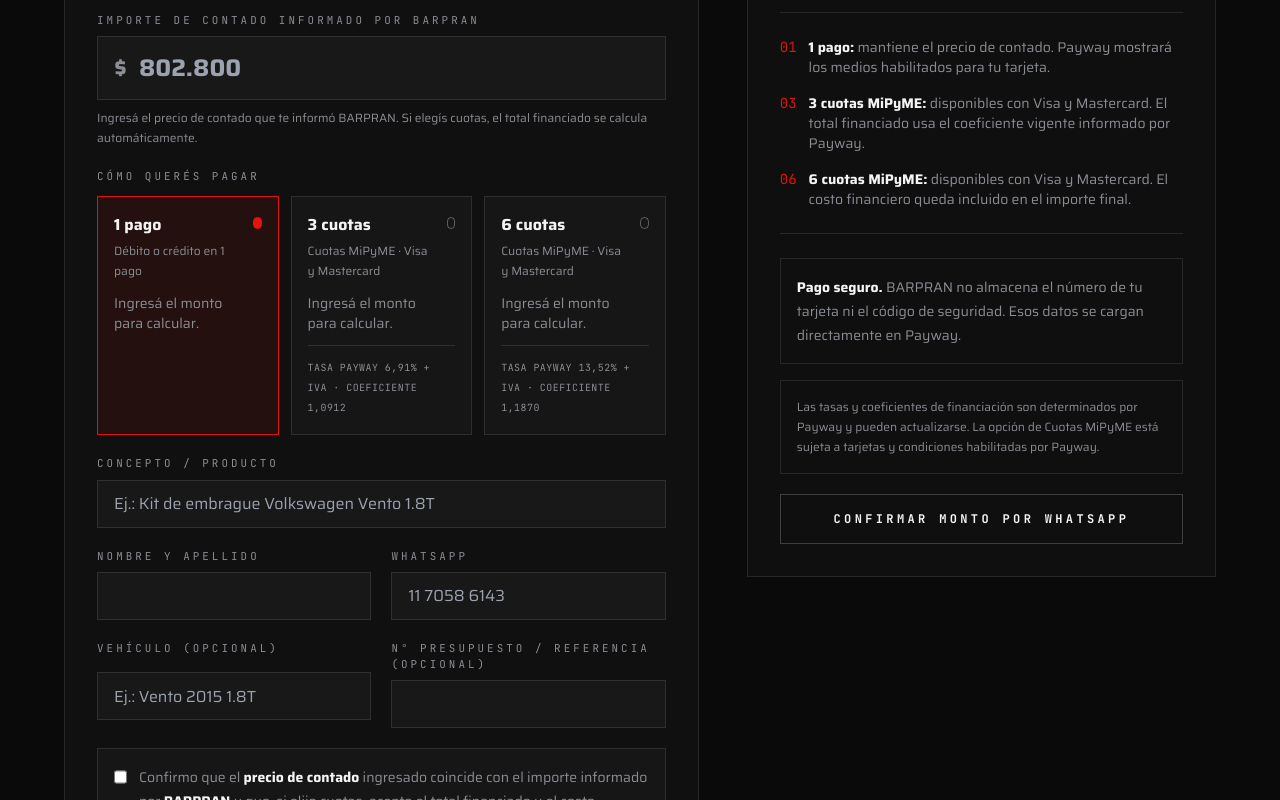
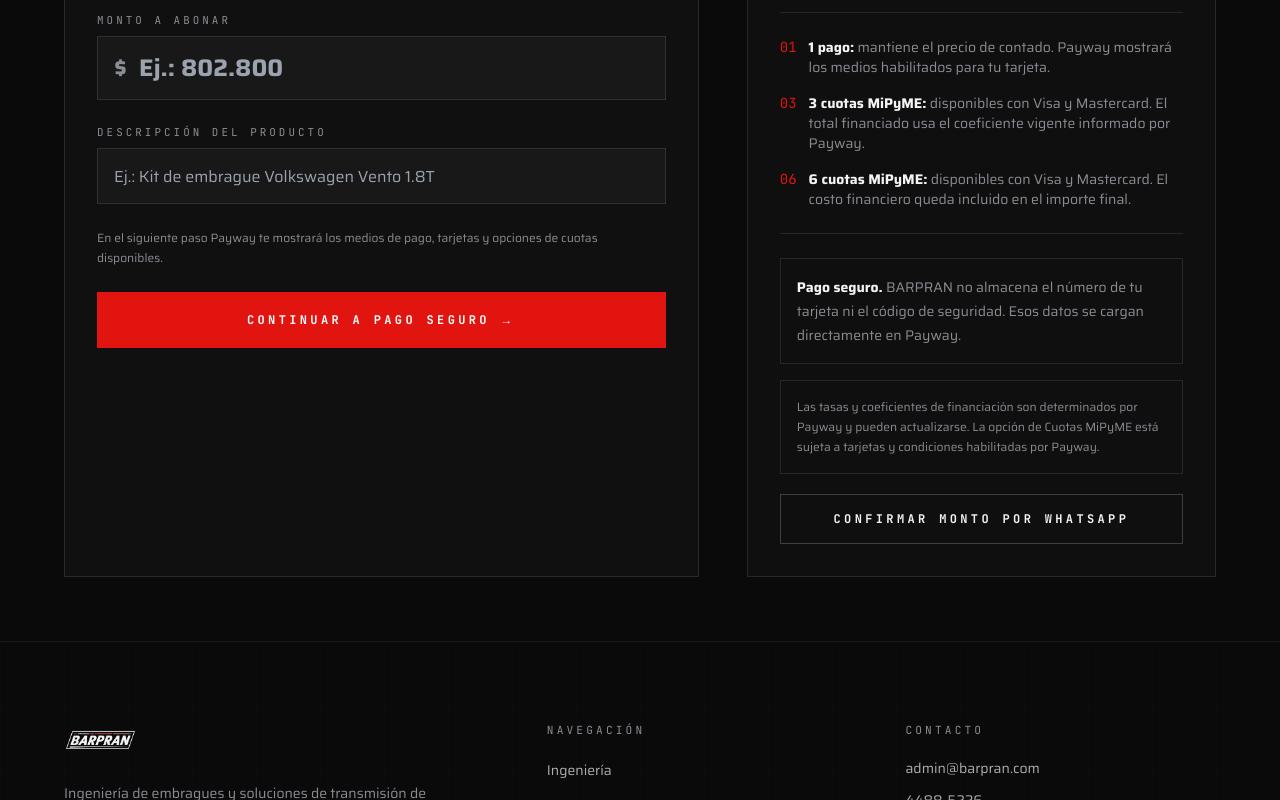
Before and after one commit to barpranembragues/barpran-website, a Next.js app: page /tienda in a window 1280 px wide. Shown: the part 960-1760 px from the top of the page. Built offline with nearby package versions, Linux system fonts and the light colour scheme.

Commit message:
Simplifica formulario de pago BARPRAN

```diff
--- a/src/app/tienda/PaymentForm.tsx
+++ b/src/app/tienda/PaymentForm.tsx
@@ -1,61 +1,11 @@
 "use client";
 
-import { useMemo, useState } from "react";
-
-type Plan = {
-  installments: 1 | 3 | 6;
-  coefficient: number;
-  label: string;
-  detail: string;
-  financing?: string;
-};
-
-type PaymentFormProps = {
-  plans: Plan[];
-};
-
-function parseArgentineAmount(value: string) {
-  const compact = value.replace(/\s/g, "").replace(/\$/g, "").replace(/[^0-9.,]/g, "");
-  if (!compact) return Number.NaN;
-
-  if (compact.includes(",")) {
-    const parts = compact.split(",");
-    if (parts.length !== 2 || parts[1].length > 2) return Number.NaN;
-    return Number(`${parts[0].replace(/\./g, "")}.${parts[1] || "0"}`);
-  }
-
-  const dotParts = compact.split(".");
-  if (dotParts.length === 2 && dotParts[1].length > 0 && dotParts[1].length <= 2) {
-    return Number(`${dotParts[0]}.${dotParts[1]}`);
-  }
-
-  return Number(compact.replace(/\./g, ""));
-}
-
-function money(value: number) {
-  return new Intl.NumberFormat("es-AR", {
-    style: "currency",
-    currency: "ARS",
-    minimumFractionDigits: 0,
-    maximumFractionDigits: 2,
-  }).format(value);
-}
-
-export default function PaymentForm({ plans }: PaymentFormProps) {
-  const [amount, setAmount] = useState("");
-  const [installments, setInstallments] = useState<1 | 3 | 6>(1);
-
-  const cashAmount = useMemo(() => parseArgentineAmount(amount), [amount]);
-  const selectedPlan = plans.find((plan) => plan.installments === installments) ?? plans[0];
-  const validAmount = Number.isFinite(cashAmount) && cashAmount > 0;
-  const financedTotal = validAmount ? cashAmount * selectedPlan.coefficient : 0;
-  const installmentValue = financedTotal / selectedPlan.installments;
-
+export default function PaymentForm() {
   return (
-    <form action="/api/payway/checkout" method="POST" className="mt-8 grid gap-5 sm:grid-cols-2">
-      <label className="grid gap-2 sm:col-span-2">
-        <span className="font-mono text-[0.68rem] uppercase tracking-mega text-ash">Importe de contado informado por BARPRAN</span>
-        <div className="flex h-16 items-center border border-white/10 bg-white/[0.035] focus-within:border-barpran">
+    <form action="/api/payway/checkout" method="POST" className="mt-8 grid gap-6">
+      <label className="grid gap-2">
+        <span className="font-mono text-[0.68rem] uppercase tracking-mega text-ash">Monto a abonar</span>
+        <div className="flex h-16 items-center border border-white/10 bg-white/[0.035] transition-colors focus-within:border-barpran">
           <span className="pl-4 text-2xl font-bold text-ash">$</span>
           <input
             required
@@ -63,77 +13,15 @@
             inputMode="decimal"
             name="monto"
             maxLength={18}
-            placeholder="802.800"
+            placeholder="Ej.: 802.800"
             autoComplete="off"
-            value={amount}
-            onChange={(event) => setAmount(event.target.value)}
             className="h-full min-w-0 flex-1 bg-transparent px-3 text-2xl font-bold text-bone outline-none"
           />
         </div>
-        <span className="text-xs leading-5 text-ash">Ingresá el precio de contado que te informó BARPRAN. Si elegís cuotas, el total financiado se calcula automáticamente.</span>
       </label>
 
-      <fieldset className="sm:col-span-2">
-        <legend className="font-mono text-[0.68rem] uppercase tracking-mega text-ash">Cómo querés pagar</legend>
-        <div className="mt-3 grid gap-3 md:grid-cols-3">
-          {plans.map((plan) => {
-            const active = installments === plan.installments;
-            const total = validAmount ? cashAmount * plan.coefficient : 0;
-            const perInstallment = total / plan.installments;
-
-            return (
-              <label
-                key={plan.installments}
-                className={`cursor-pointer border p-4 transition-colors ${
-                  active ? "border-barpran bg-barpran/10" : "border-white/10 bg-white/[0.025] hover:border-white/25"
-                }`}
-              >
-                <input
-                  type="radio"
-                  name="cuotas"
-                  value={plan.installments}
-                  checked={active}
-                  onChange={() => setInstallments(plan.installments)}
-                  className="sr-only"
-                />
-                <div className="flex items-start justify-between gap-3">
-                  <div>
-                    <p className="font-bold text-bone">{plan.label}</p>
-                    <p className="mt-1 text-xs leading-5 text-ash">{plan.detail}</p>
-                    {validAmount ? (
-                      <>
-                        <p className="mt-3 text-xl font-bold text-bone">
-                          {plan.installments === 1 ? money(total) : `${plan.installments} × ${money(perInstallment)}`}
-                        </p>
-                        {plan.installments > 1 && (
-                          <p className="mt-1 text-xs leading-5 text-ash">Total financiado: {money(total)}</p>
-                        )}
-                      </>
-                    ) : (
-                      <p className="mt-3 text-sm text-ash">Ingresá el monto para calcular.</p>
-                    )}
-                  </div>
-                  <span className={`mt-1 h-3 w-3 rounded-full border ${active ? "border-barpran bg-barpran" : "border-white/30"}`} />
-                </div>
-                {plan.installments > 1 && plan.financing && (
-                  <p className="mt-3 border-t border-white/10 pt-3 font-mono text-[0.62rem] uppercase leading-5 tracking-wider text-ash">
-                    {plan.financing}
-                  </p>
-                )}
-              </label>
-            );
-          })}
-        </div>
-
-        {selectedPlan.installments > 1 && validAmount && (
-          <div className="mt-4 border border-barpran/30 bg-barpran/5 p-4 text-sm leading-6 text-ash">
-            <strong className="text-bone">Financiación seleccionada:</strong> precio de contado {money(cashAmount)} → total financiado {money(financedTotal)} → {selectedPlan.installments} cuotas de {money(installmentValue)}. El costo financiero está incluido en el total y es abonado por el comprador.
-          </div>
-        )}
-      </fieldset>
-
-      <label className="grid gap-2 sm:col-span-2">
-        <span className="font-mono text-[0.68rem] uppercase tracking-mega text-ash">Concepto / producto</span>
+      <label className="grid gap-2">
+        <span className="font-mono text-[0.68rem] uppercase tracking-mega text-ash">Descripción del producto</span>
         <input
           required
           type="text"
@@ -141,39 +29,19 @@
           maxLength={120}
           placeholder="Ej.: Kit de embrague Volkswagen Vento 1.8T"
           autoComplete="off"
-          className="h-12 border border-white/10 bg-white/[0.035] px-4 text-bone outline-none transition-colors focus:border-barpran"
+          className="h-14 border border-white/10 bg-white/[0.035] px-4 text-bone outline-none transition-colors focus:border-barpran"
         />
       </label>
 
-      <label className="grid gap-2">
-        <span className="font-mono text-[0.68rem] uppercase tracking-mega text-ash">Nombre y apellido</span>
-        <input required type="text" name="nombre" maxLength={100} autoComplete="name" className="h-12 border border-white/10 bg-white/[0.035] px-4 text-bone outline-none transition-colors focus:border-barpran" />
-      </label>
+      <p className="text-xs leading-5 text-ash">
+        En el siguiente paso Payway te mostrará los medios de pago, tarjetas y opciones de cuotas disponibles.
+      </p>
 
-      <label className="grid gap-2">
-        <span className="font-mono text-[0.68rem] uppercase tracking-mega text-ash">WhatsApp</span>
-        <input required type="tel" name="whatsapp" maxLength={30} placeholder="11 7058 6143" autoComplete="tel" className="h-12 border border-white/10 bg-white/[0.035] px-4 text-bone outline-none transition-colors focus:border-barpran" />
-      </label>
-
-      <label className="grid gap-2">
-        <span className="font-mono text-[0.68rem] uppercase tracking-mega text-ash">Vehículo (opcional)</span>
-        <input type="text" name="vehiculo" maxLength={100} placeholder="Ej.: Vento 2015 1.8T" autoComplete="off" className="h-12 border border-white/10 bg-white/[0.035] px-4 text-bone outline-none transition-colors focus:border-barpran" />
-      </label>
-
-      <label className="grid gap-2">
-        <span className="font-mono text-[0.68rem] uppercase tracking-mega text-ash">N° presupuesto / referencia (opcional)</span>
-        <input type="text" name="referencia" maxLength={60} autoComplete="off" className="h-12 border border-white/10 bg-white/[0.035] px-4 text-bone outline-none transition-colors focus:border-barpran" />
-      </label>
-
-      <label className="sm:col-span-2 flex cursor-pointer gap-3 border border-white/10 bg-white/[0.025] p-4 text-sm leading-6 text-ash">
-        <input required type="checkbox" name="confirmado" value="si" className="mt-1 h-4 w-4 accent-red-600" />
-        <span>
-          Confirmo que el <strong className="text-bone">precio de contado</strong> ingresado coincide con el importe informado por <strong className="text-bone">BARPRAN</strong> y que, si elijo cuotas, acepto el total financiado y el costo financiero informados arriba.
-        </span>
-      </label>
-
-      <button type="submit" className="sm:col-span-2 bg-barpran px-5 py-4 font-mono text-xs font-bold uppercase tracking-mega text-white transition-opacity hover:opacity-90">
-        Continuar a pago seguro →
+      <button
+        type="submit"
+        className="bg-barpran px-5 py-5 font-mono text-xs font-bold uppercase tracking-mega text-white transition-opacity hover:opacity-90"
+      >
+        Continuar a Pago Seguro →
       </button>
     </form>
   );
```
